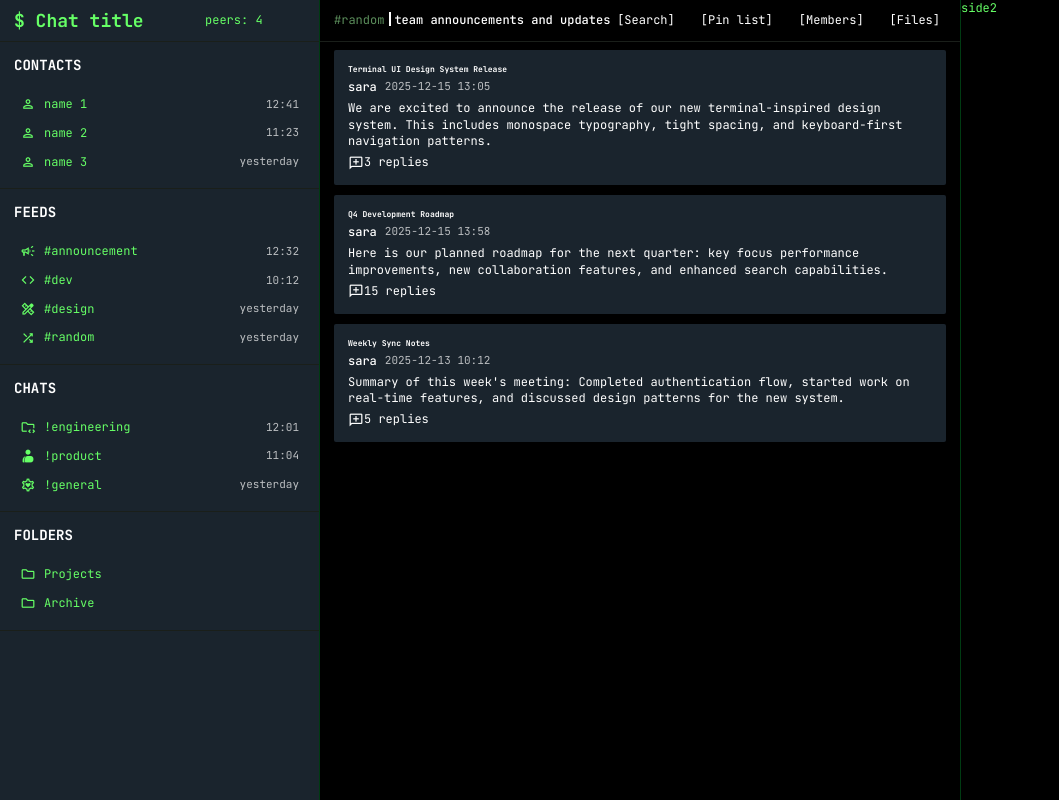
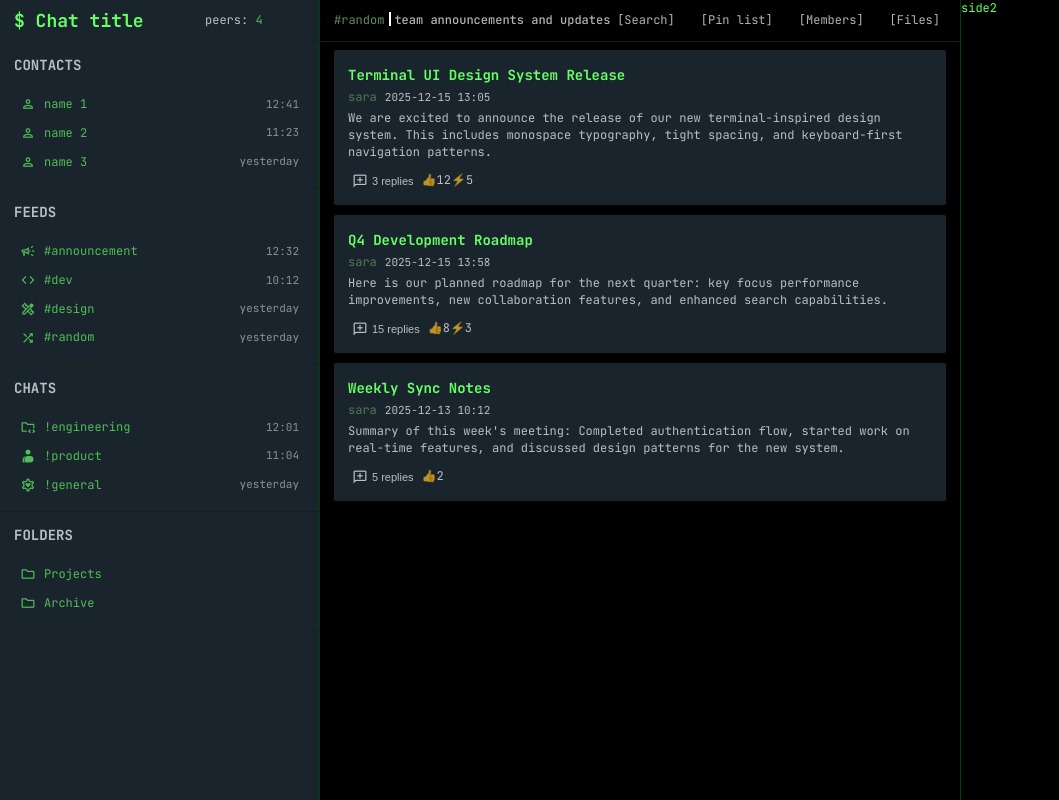
Before and after one commit to JuliettKhar/xxii-chat-interface-for-metarhia, a Vue app: page / in a window 1280 px wide. Shown: the whole page, without its empty margins (0-1059 px from the left). Built offline with nearby package versions, Linux system fonts and the light colour scheme.

Commit message:
update layout, add messages styles

```diff
--- a/src/features/app_chat/index.vue
+++ b/src/features/app_chat/index.vue
@@ -26,11 +26,17 @@ import Icon from '@/shared/ui/Icon.vue';
           ><span>{{ message.time }}</span>
         </p>
         <p>{{ message.body }}</p>
-        <div>
-          <span>
+        <div class="chat__message--replies">
+          <button>
             <Icon name="add_comment"></Icon>
             <span>{{ message.replies }} replies</span>
-          </span>
+          </button>
+          <div>
+            <span v-for="(reaction, i) in message.reactions" :key="i">
+              <span>{{ reaction.emoji }}</span>
+              <span>{{ reaction.count }}</span>
+            </span>
+          </div>
         </div>
       </div>
     </div>
@@ -70,6 +76,7 @@ import Icon from '@/shared/ui/Icon.vue';
 
     span:last-child {
       font-weight: 500;
+      opacity: 0.7;
     }
   }
 
@@ -83,6 +90,10 @@ import Icon from '@/shared/ui/Icon.vue';
 
       li {
         @include mixins.sidebar-list-hover;
+      }
+
+      li > a {
+        opacity: 0.7;
       }
     }
   }
@@ -100,21 +111,53 @@ import Icon from '@/shared/ui/Icon.vue';
     border-radius: 2px;
 
     h6 {
-      margin: 0;
+      margin: 2px 0;
+      font-size: 14px;
+      color: var(--text-primary);
     }
 
     p {
       margin: 4px 0;
       display: flex;
       gap: 8px;
+      color: var(--text-white);
+      opacity: 0.7;
+      align-items: center;
 
       span:first-child {
         font-weight: 500;
+        color: var(--text-secondary);
       }
 
       span:last-child {
         font-size: 11px;
-        opacity: 0.7;
+        color: var(--text-white);
+      }
+    }
+  }
+
+  &__message--replies {
+    margin-top: 10px;
+    display: flex;
+    gap: 4px;
+    align-items: center;
+    opacity: 0.7;
+
+    button {
+      background: transparent;
+      border: none;
+      display: flex;
+      align-items: center;
+      gap: 4px;
+      padding: 2px 4px;
+      font-size: 11px;
+      color: var(--text-white);
+      cursor: pointer;
+
+      &:hover,
+      &:focus,
+      &:active {
+        background: var(--text-secondary);
       }
     }
   }
--- a/src/features/navigation_sidebar/index.vue
+++ b/src/features/navigation_sidebar/index.vue
@@ -13,7 +13,7 @@ const folders = ref([...FOLDERS]);
   <nav class="navigation-sidebar">
     <div class="navigation-sidebar__menu-header border-bottom-black">
       <h2>$ Chat title</h2>
-      <span class="navigation-sidebar__menu-header--peers">peers: 4</span>
+      <span class="navigation-sidebar__menu-header--peers"><span>peers:</span> 4</span>
     </div>
     <div>
       <div class="navigation-sidebar__block border-bottom-black">
@@ -59,7 +59,7 @@ const folders = ref([...FOLDERS]);
             <router-link to="" class="navigation-sidebar__block-link">
               <Icon :name="item.icon" variant="outlined" />
               <span>{{ item.name }}</span>
-<!--              <span class="navigation-sidebar__block-time">{{ item.lastActivity }}</span>-->
+              <!--              <span class="navigation-sidebar__block-time">{{ item.lastActivity }}</span>-->
             </router-link>
           </li>
         </ul>
@@ -82,6 +82,11 @@ const folders = ref([...FOLDERS]);
 
     &--peers {
       flex-basis: 100px;
+      opacity: 0.7;
+
+      span:first-child {
+        color: var(--text-white);
+      }
     }
   }
 
@@ -90,6 +95,7 @@ const folders = ref([...FOLDERS]);
 
     h3 {
       color: var(--text-white);
+      opacity: 0.7;
     }
     ul {
       list-style-type: none;
@@ -112,6 +118,10 @@ const folders = ref([...FOLDERS]);
     & > li {
       @include mixins.sidebar-list-hover;
     }
+
+    & > li > a {
+      opacity: 0.7;
+    }
   }
 
   &__block-time {
--- a/src/shared/styles/_mixins.scss
+++ b/src/shared/styles/_mixins.scss
@@ -2,7 +2,9 @@
   cursor: pointer;
   padding: 6px;
 
-  &:hover {
+  &:hover,
+  &:focus,
+  &:active {
     background-color: var(--critical);
     color: var(--text-white);
   }
--- a/src/shared/utils/mock-data.ts
+++ b/src/shared/utils/mock-data.ts
@@ -82,6 +82,10 @@ export const CHAT_MESSAGES = [
     body:
       'We are excited to announce the release of our new terminal-inspired design system. This includes monospace typography, tight spacing, and keyboard-first navigation patterns.',
     replies: 3,
+    reactions: [
+      { emoji: '👍', count: 12 },
+      { emoji: '⚡', count: 5 },
+    ],
   },
   {
     title: 'Q4 Development Roadmap',
@@ -90,6 +94,10 @@ export const CHAT_MESSAGES = [
     body:
       'Here is our planned roadmap for the next quarter: key focus performance improvements, new collaboration features, and enhanced search capabilities.',
     replies: 15,
+    reactions: [
+      { emoji: '👍', count: 8 },
+      { emoji: '⚡', count: 3 },
+    ],
   },
   {
     title: 'Weekly Sync Notes',
@@ -98,5 +106,8 @@ export const CHAT_MESSAGES = [
     body:
       'Summary of this week\'s meeting: Completed authentication flow, started work on real-time features, and discussed design patterns for the new system.',
     replies: 5,
+    reactions: [
+      { emoji: '👍', count: 2 },
+    ],
   },
 ];
```
